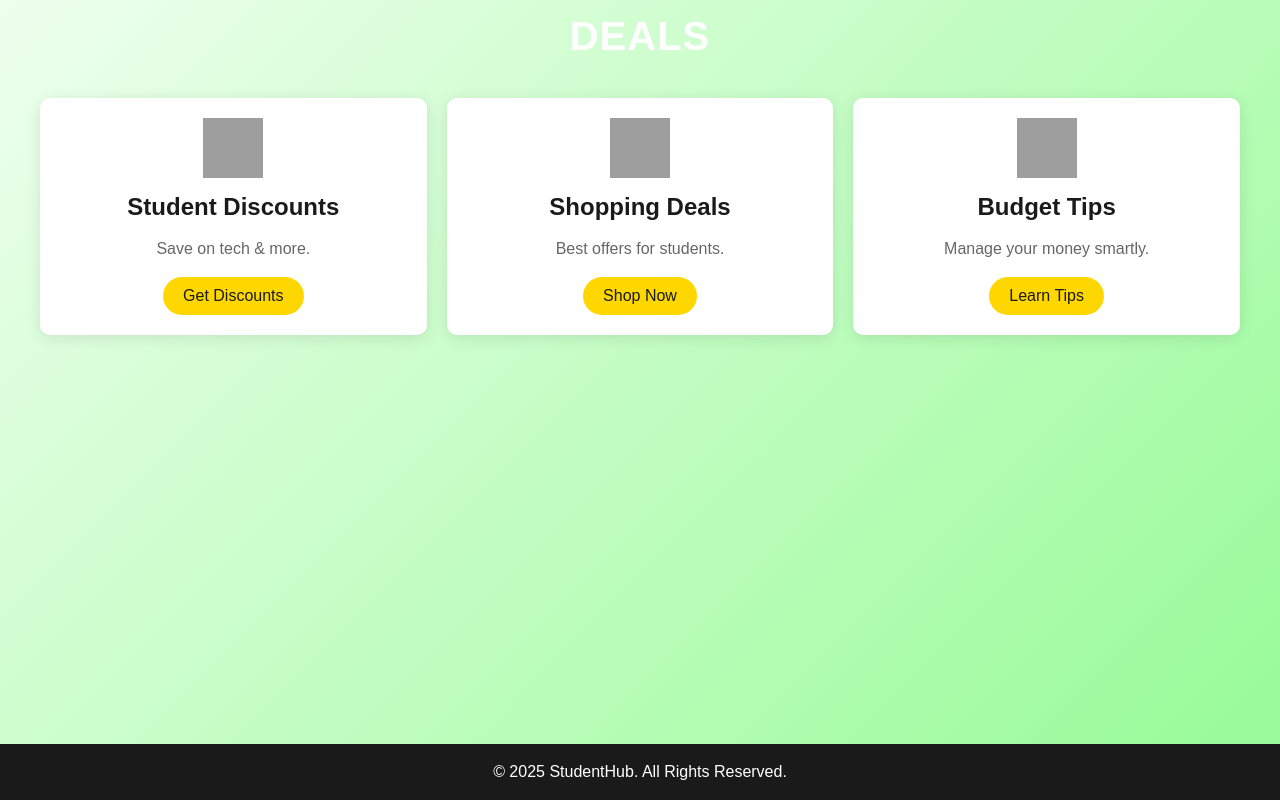
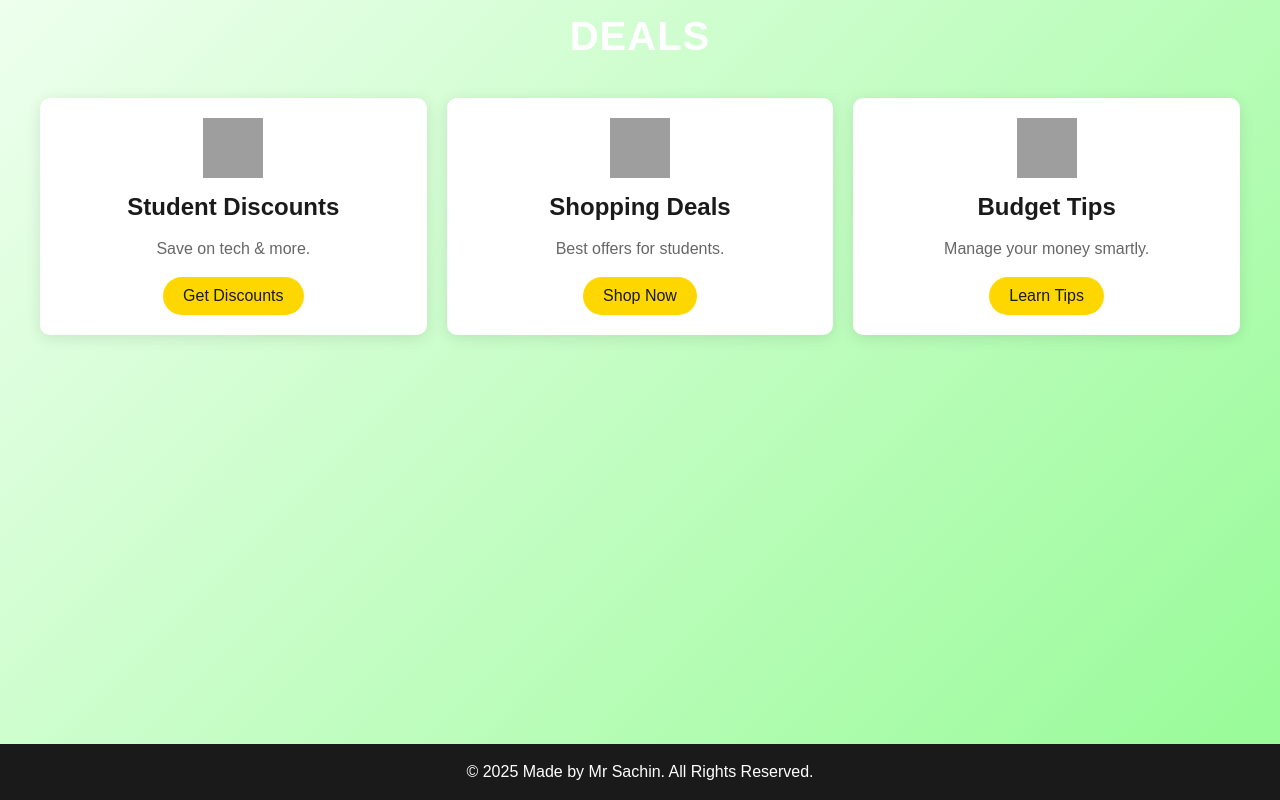
Before and after one commit to mrsachin21/ATC-Classes, a plain HTML site: page index.html in a window 1280 px wide. Shown: the part 4856-5656 px from the top of the page. Drawn offline with Linux system fonts and the light colour scheme; grey boxes are pictures that could not be loaded.

Commit message:
Update index.html

```diff
--- a/index.html
+++ b/index.html
@@ -381,7 +381,7 @@
 
     <!-- Footer -->
     <footer class="footer">
-        <p>© 2025 StudentHub. All Rights Reserved.</p>
+        <p>© 2025 Made by Mr Sachin. All Rights Reserved.</p>
     </footer>
 
     <script>
```
